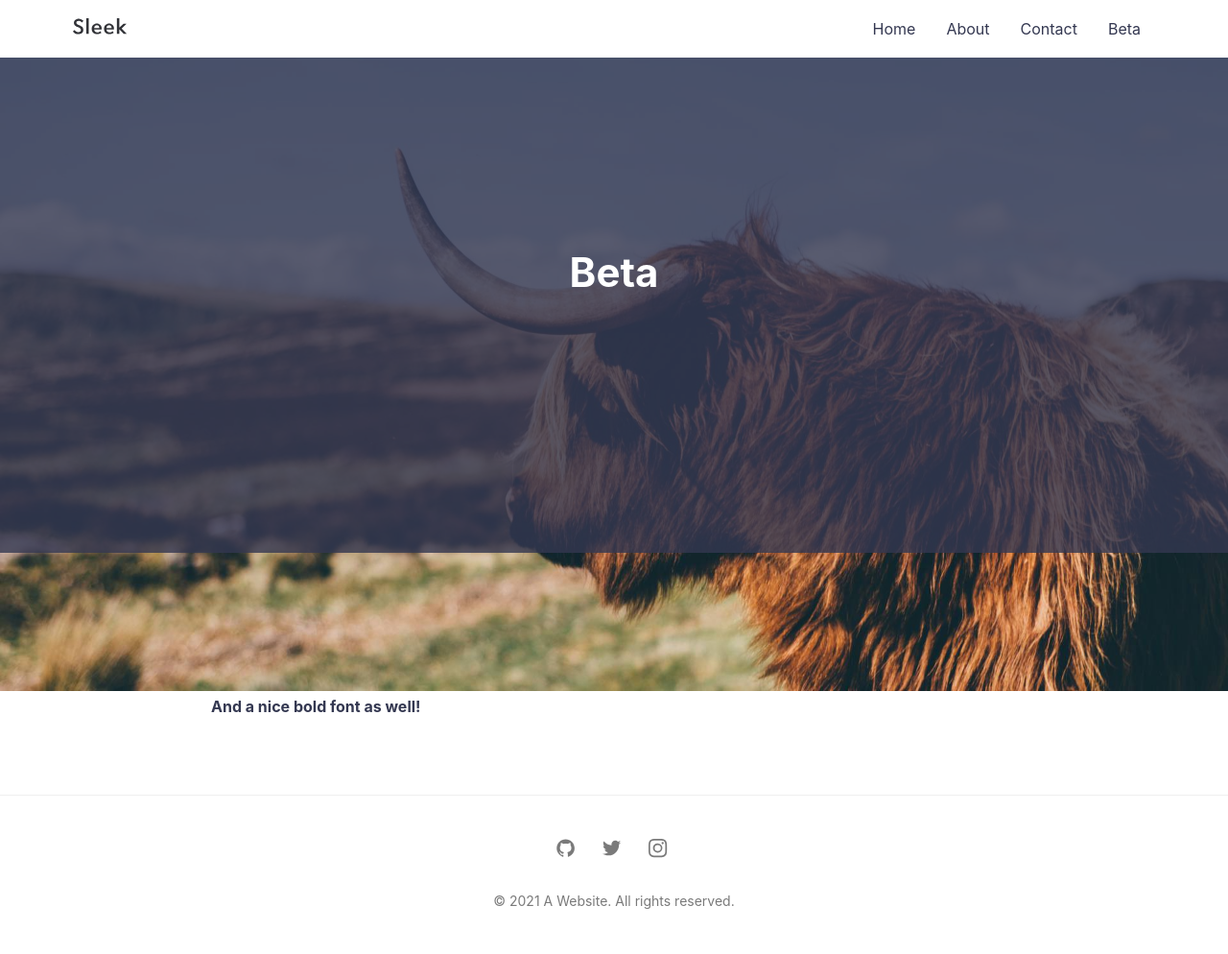
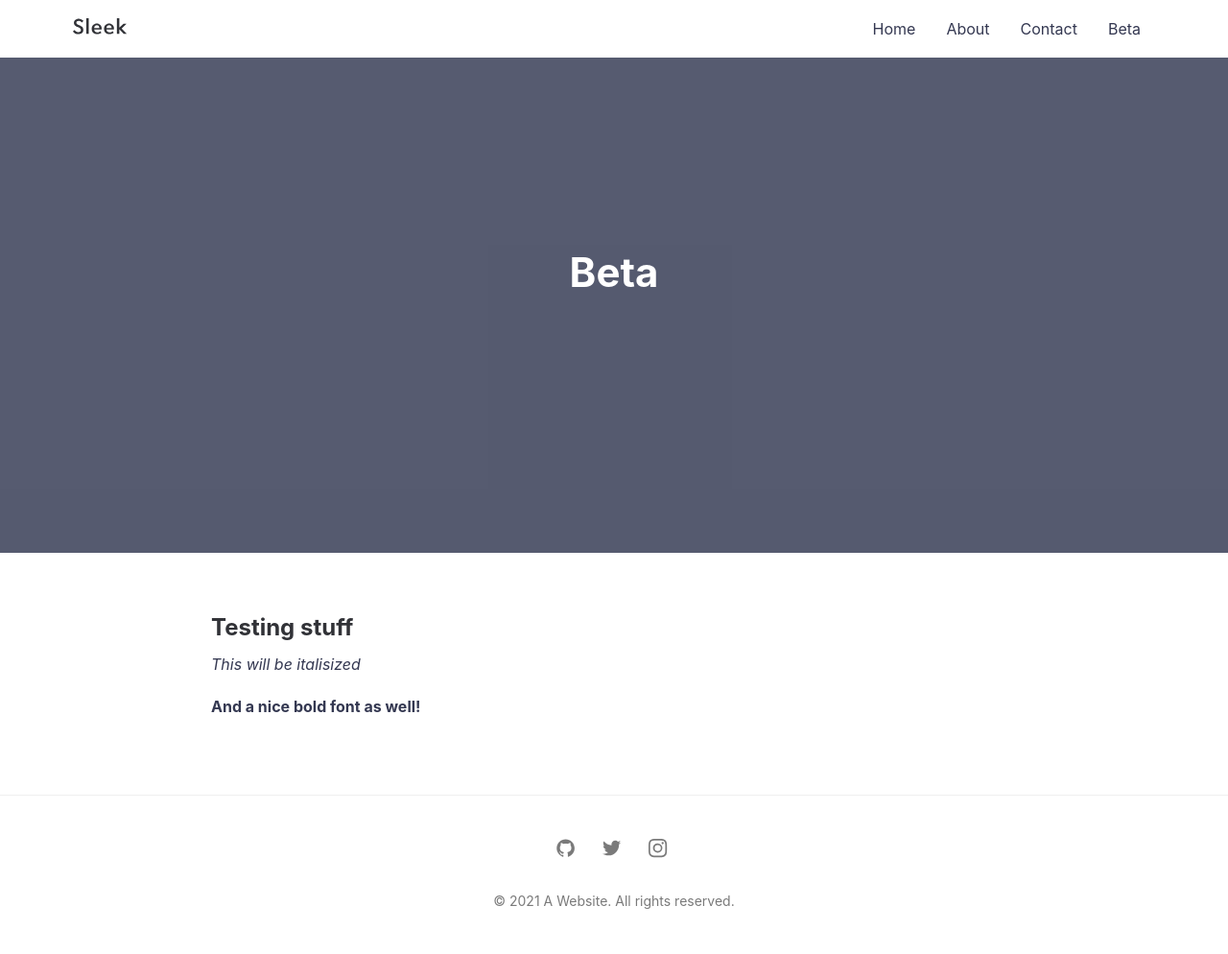
Before and after one commit to janczizikow/sleek, a Jekyll site: the page built from beta.md, in a window 1280 px wide. Shown: the whole page at 96% size. Built offline with Jekyll 4.4.1, drawn with Linux system fonts in a browser that asks for light colours.

Commit message:
Update page.html

```diff
--- a/_layouts/page.html
+++ b/_layouts/page.html
@@ -20,8 +20,8 @@
     {% include header.html %}
 
     {% if page.featured-img %}
-    <div class="hero lazyload" data-bg="{{ site.url }}{{ site.baseurl }}/assets/img/posts/{{ page.featured-img }}.jpg">
-      <img class="feature-img" src="{{ 'assets/img/posts/shane-rounce-205187.jpg' | relative_url }}" />
+    <div class="hero lazyloaded" data-bg="https://Sciencesing.github.io//nameTest/assets/img/posts/sleek_lg.jpg">
+    <!-- <div class="hero lazyload" data-bg="{{ site.url }}{{ site.baseurl }}/assets/img/posts/{{ page.featured-img }}.jpg"> -->
     {% else %}
     <div class="hero--small">
     {% endif %}
```
